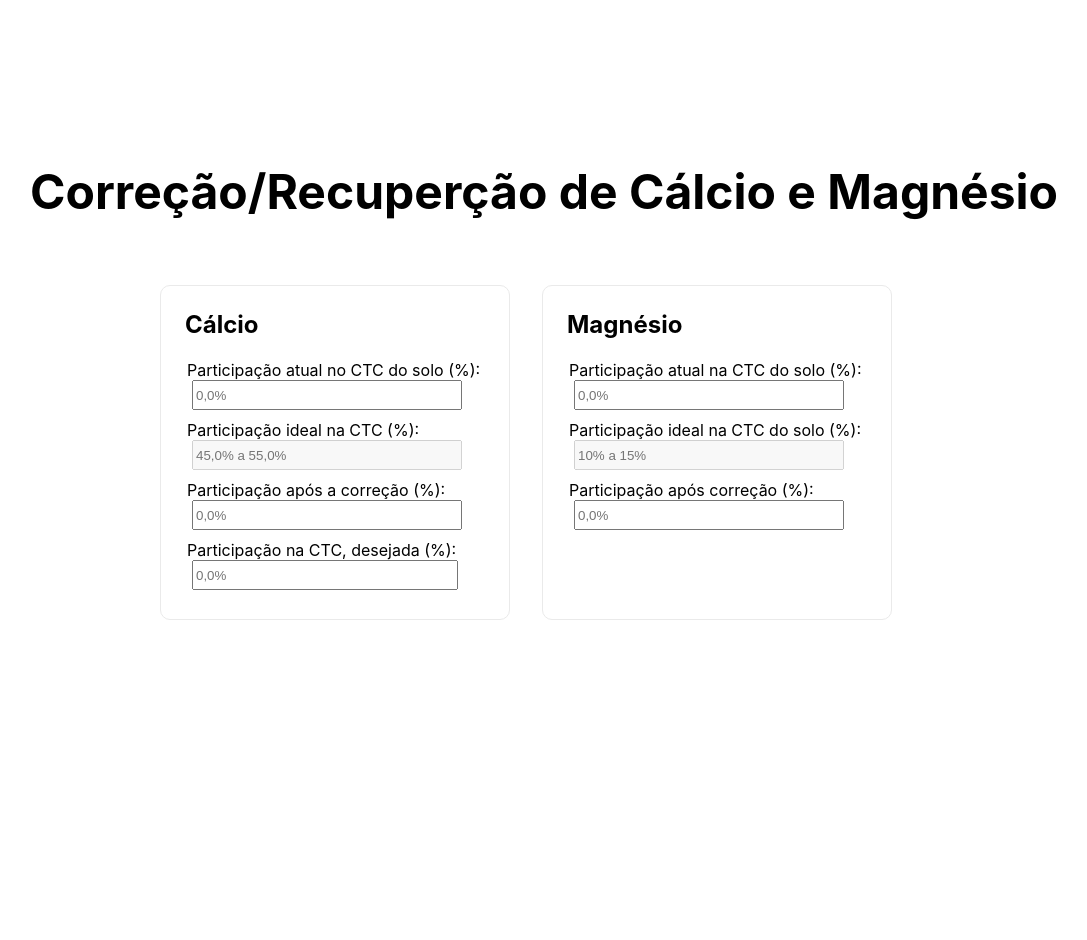
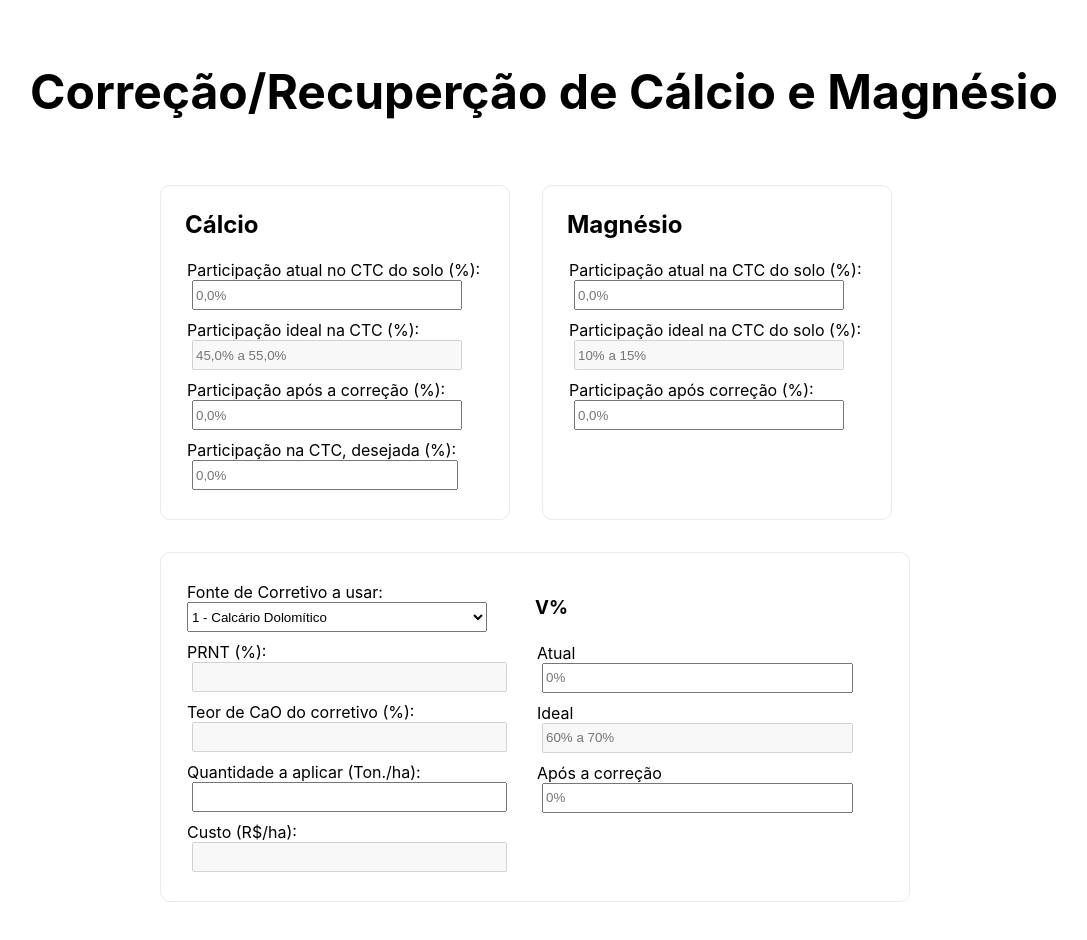
Before and after one commit to MatheusPSantos/sa-soilcorrection-interface, a Next.js app: page /Calcio_Magnesio in a window 1280 px wide. Shown: the top 940 px of the page, without its empty margins (96-1183 px from the left). Before the commit the page ends 800 px from the top, so only its background shows below. Built offline with nearby package versions, Linux system fonts and the light colour scheme.

Commit message:
página de calcio e magnesio com os campos completos

```diff
--- a/pages/Calcio_Magnesio/index.js
+++ b/pages/Calcio_Magnesio/index.js
@@ -71,19 +71,6 @@ export default function CalcioMagnesio() {
                 />
               </InputField>
             </div>
-
-            {/* <div className="row">
-              <InputField className="">
-                <label>Fonte de Potássio a utilizar: </label>
-                <select
-                  style={{ height: "30px" }}
-                >
-                  {fontesDeCalcioMagnesio.map((fonte, index) => {
-                    return <option key={index}>{fonte.indice} - {fonte.fonte}</option>
-                  })}
-                </select>
-              </InputField>
-            </div> */}
           </div>
         </Card>
 
@@ -123,6 +110,74 @@ export default function CalcioMagnesio() {
           </div>
         </Card>
       </section>
+
+      <section className="row w-800">
+        <Card className="row">
+        <div className="col w-350">
+          <InputField className="w-300">
+            <label>Fonte de Corretivo a usar:</label>
+            <select
+              style={{ height: "30px" }}
+            >
+              {fontesDeCalcioMagnesio.map((fonte, index) => {
+                return <option key={index}>{fonte.indice} - {fonte.fonte}</option>
+              })}
+            </select>
+          </InputField>
+
+          <InputField className="w-full">
+            <label>PRNT (%):</label>
+            <Input
+              type="text"
+              disabled
+            />
+          </InputField>
+
+          <InputField className="w-full">
+              <label>Teor de CaO do corretivo (%):</label>
+              <Input type="text" disabled/>
+          </InputField>
+
+          <InputField className="w-full">
+            <label>Quantidade a aplicar (Ton./ha):</label>
+            <Input type="text" name="" id="" />
+          </InputField>
+
+          <InputField className="w-full">
+            <label>Custo (R$/ha):</label>
+            <Input type="text" disabled name="" id="" />
+          </InputField>
+        </div>
+
+        <div className="col w-350">
+          <h3>V%</h3>
+          <InputField>
+              <label>Atual</label>
+              <Input
+                type="text"
+                placeholder="0%"
+              />
+          </InputField>
+
+          <InputField>
+              <label>Ideal</label>
+              <Input
+                type="text"
+                placeholder="60% a 70%"
+                disabled
+              />
+          </InputField>
+
+          <InputField>
+              <label>Após a correção</label>
+              <Input
+                type="text"
+                placeholder="0%"
+              />
+          </InputField>
+        </div>
+        </Card>
+      </section>
     </main>
   </div>;
 }
```
